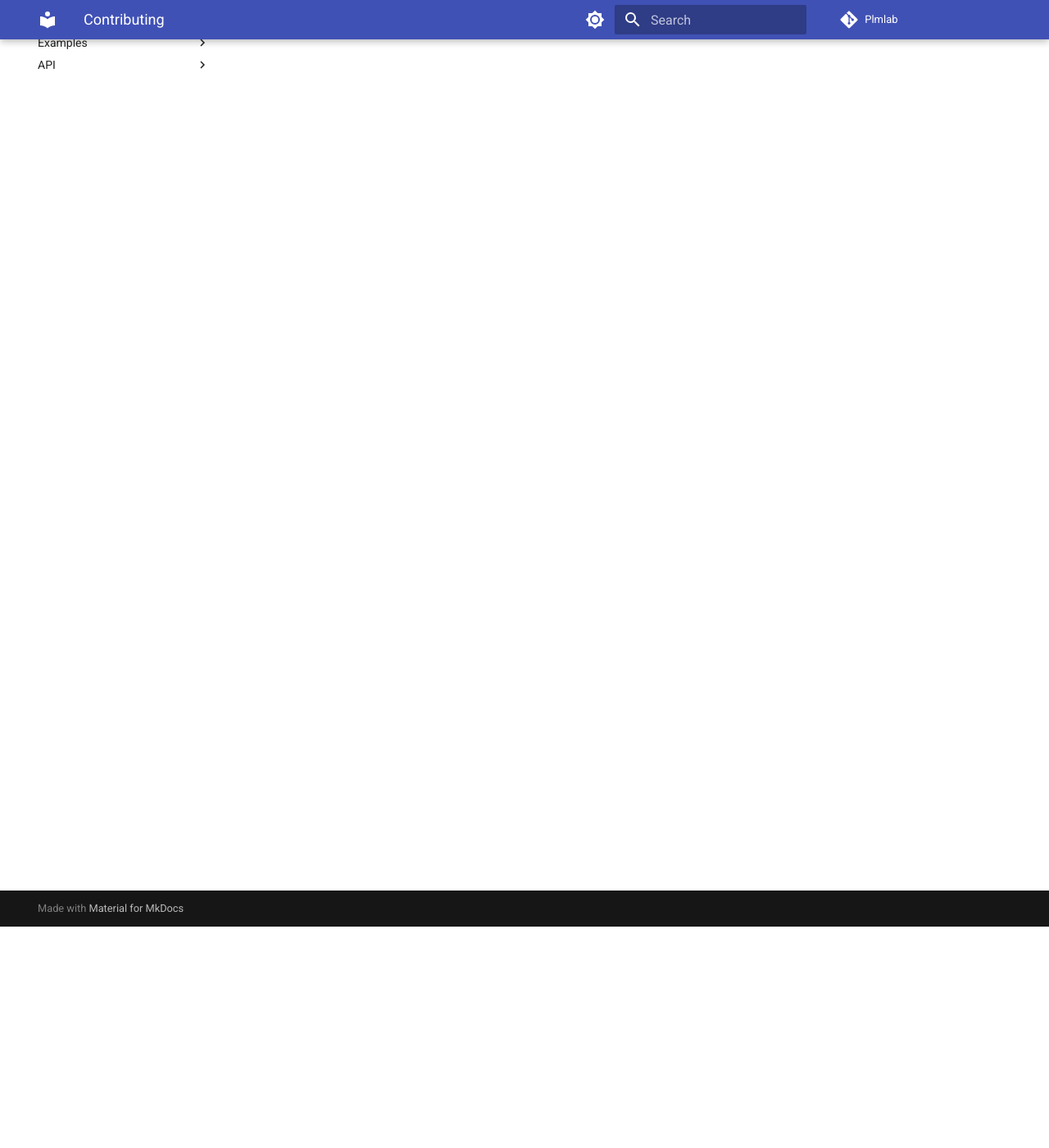
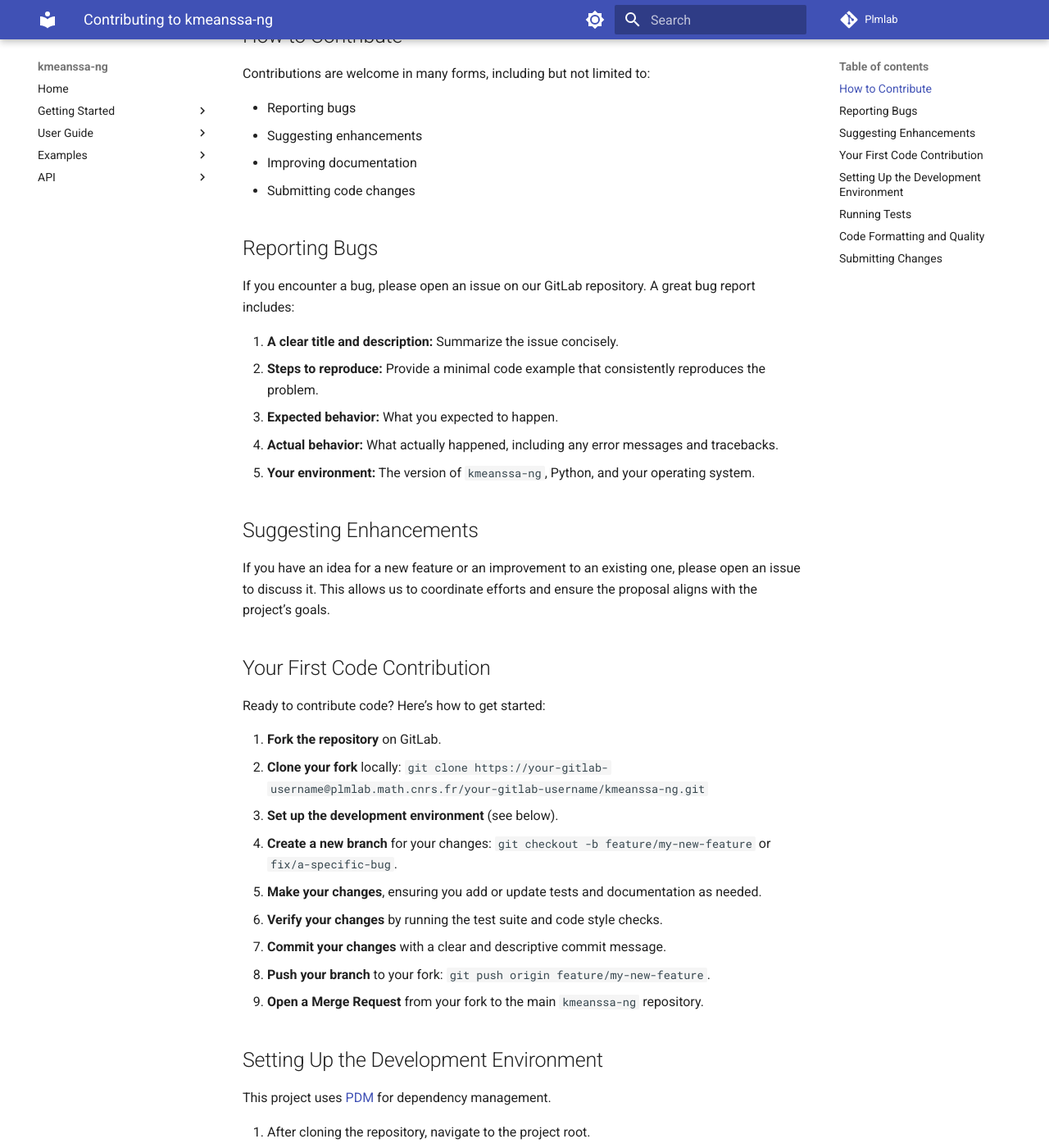
Before and after one commit to klutchnikoff/kmeanssa-ng, an MkDocs documentation site: the page built from docs/contributing.md, in a window 1280 px wide and 1400 px high, scrolled down 270 px. Shown: the whole window at 82% size. Built offline with MkDocs 1.6.1 and Material for MkDocs 9.7.7, drawn with Linux system fonts in a browser that asks for light colours; some of the changed text lies outside the part shown.

Commit message:
docs: update documentation

````diff
--- a/docs/contributing.md
+++ b/docs/contributing.md
@@ -1,6 +1,100 @@
 ---
-title: Contributing
+title: Contributing to kmeanssa-ng
 ---
 
 
-This page is under construction.
+We’re thrilled that you’re interested in contributing to `kmeanssa-ng`!
+Your help is valuable for making this project better. This document
+provides guidelines to ensure a smooth and effective contribution
+process.
+
+## How to Contribute
+
+Contributions are welcome in many forms, including but not limited to:
+
+- Reporting bugs
+- Suggesting enhancements
+- Improving documentation
+- Submitting code changes
+
+## Reporting Bugs
+
+If you encounter a bug, please open an issue on our GitLab repository. A
+great bug report includes:
+
+1.  **A clear title and description:** Summarize the issue concisely.
+2.  **Steps to reproduce:** Provide a minimal code example that
+    consistently reproduces the problem.
+3.  **Expected behavior:** What you expected to happen.
+4.  **Actual behavior:** What actually happened, including any error
+    messages and tracebacks.
+5.  **Your environment:** The version of `kmeanssa-ng`, Python, and your
+    operating system.
+
+## Suggesting Enhancements
+
+If you have an idea for a new feature or an improvement to an existing
+one, please open an issue to discuss it. This allows us to coordinate
+efforts and ensure the proposal aligns with the project’s goals.
+
+## Your First Code Contribution
+
+Ready to contribute code? Here’s how to get started:
+
+1.  **Fork the repository** on GitLab.
+2.  **Clone your fork** locally:
+    `git clone https://your-gitlab-username@plmlab.math.cnrs.fr/your-gitlab-username/kmeanssa-ng.git`
+3.  **Set up the development environment** (see below).
+4.  **Create a new branch** for your changes:
+    `git checkout -b feature/my-new-feature` or `fix/a-specific-bug`.
+5.  **Make your changes**, ensuring you add or update tests and
+    documentation as needed.
+6.  **Verify your changes** by running the test suite and code style
+    checks.
+7.  **Commit your changes** with a clear and descriptive commit message.
+8.  **Push your branch** to your fork:
+    `git push origin feature/my-new-feature`.
+9.  **Open a Merge Request** from your fork to the main `kmeanssa-ng`
+    repository.
+
+## Setting Up the Development Environment
+
+This project uses [PDM](https://pdm-project.org/) for dependency
+management.
+
+1.  After cloning the repository, navigate to the project root.
+2.  Install all dependencies, including development and optional groups:
+    `bash     pdm install -d`
+
+This command creates a virtual environment in the `.venv` directory and
+installs all necessary packages for development, testing, and
+documentation.
+
+## Running Tests
+
+To ensure your changes haven’t introduced any regressions, run the test
+suite using `pytest`:
+
+``` bash
+pdm run pytest
+```
+
+This will execute all tests. You can also run specific tests by
+providing a path to the test file.
+
+## Code Formatting and Quality
+
+We use [Ruff](https://github.com/astral-sh/ruff) for code formatting and
+linting. Before committing your code, please run the following commands:
+
+- To format your code automatically: `bash     pdm run format`
+- To check for any linting errors: `bash     pdm run check`
+
+## Submitting Changes
+
+Once your changes are ready and verified, push them to your fork and
+open a Merge Request. Provide a clear description of the changes you’ve
+made and link to any relevant issues. We will review your contribution
+as soon as possible.
+
+Thank you for contributing!
````
Also changed, not shown: docs/concepts.md (+2 -16 lines), docs/quickstart.md (+34 -16 lines), docs/quickstart_files/figure-commonmark/cell-5-output-1.png.
